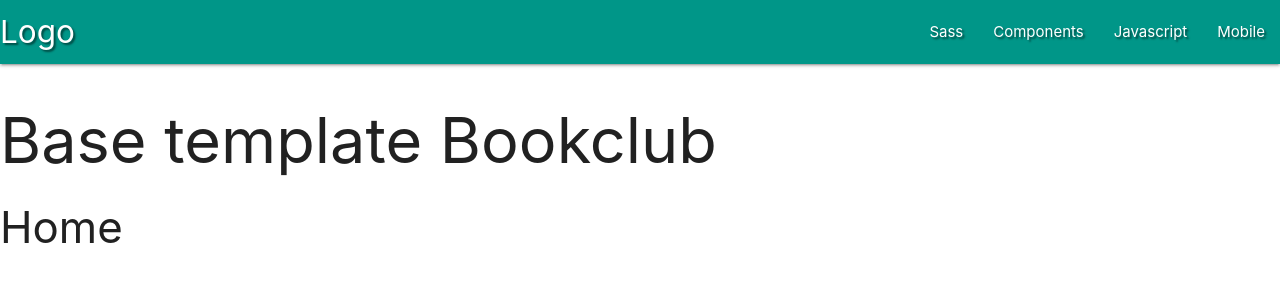
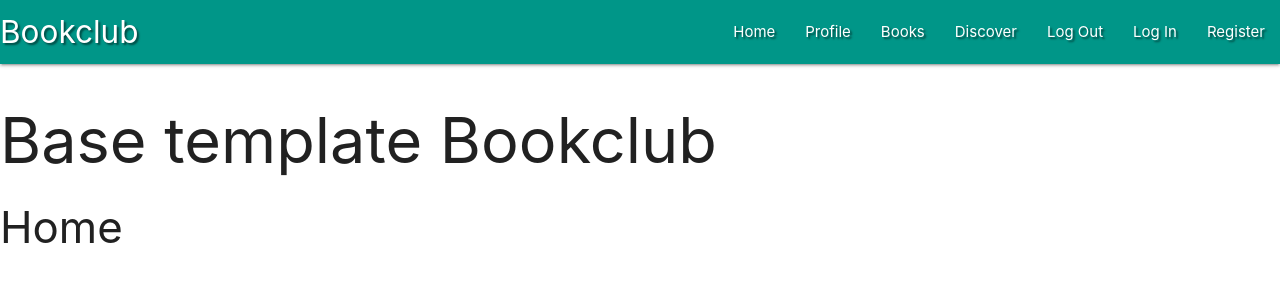
Before and after one commit to cnavotka/bookclub, a Flask app: page / in a window 1280 px wide. Shown: the top 300 px of the page. Run offline with Flask 2, Linux system fonts and the light colour scheme; some libraries are stand-ins or nearby versions; some web fonts are replaced.

Commit message:
Add the names of the html pages for the navbar

```diff
--- a/templates/base.html
+++ b/templates/base.html
@@ -18,23 +18,30 @@
         <!-- Top navbar-->
         <nav class="nav-extended text-shadow teal">
             <div class="nav-wrapper">
-                <a href="#!" class="brand-logo">Logo</a>
-                <a href="#" data-target="mobile-demo" class="sidenav-trigger"><i class="material-icons">menu</i></a>
+                <a href="#!" class="brand-logo">Bookclub</a>
+                <a href="#" data-target="mobile-demo" class="sidenav-trigger"><i class="fas fa-bars"></i></a>
                 <ul class="right hide-on-med-and-down">
-                    <li><a href="sass.html">Sass</a></li>
-                    <li><a href="badges.html">Components</a></li>
-                    <li><a href="collapsible.html">Javascript</a></li>
-                    <li><a href="mobile.html">Mobile</a></li>
+                    <li><a href="#">Home</a></li>
+                    <li><a href="#">Profile</a></li>
+                    <li><a href="#">Books</a></li>
+                    <li><a href="#">Discover</a></li>
+                    <li><a href="#">Log Out</a></li>
+                    <li><a href="#">Log In</a></li>
+                    <li><a href="#">Register</a></li>
                 </ul>
             </div>
         </nav>
 
         <!-- mobile navbar-->
         <ul class="sidenav" id="mobile-demo">
-            <li><a href="sass.html">Sass</a></li>
-            <li><a href="badges.html">Components</a></li>
-            <li><a href="collapsible.html">Javascript</a></li>
-            <li><a href="mobile.html">Mobile</a></li>
+            <li><h4 class="center-align light-blue-text text-darken 4">Bookclub</h4></li>
+            <li><a href="#">Home</a></li>
+            <li><a href="#">Profile</a></li>
+            <li><a href="#">Books</a></li>
+            <li><a href="#">Discover</a></li>
+            <li><a href="#">Log Out</a></li>
+            <li><a href="#">Log In</a></li>
+            <li><a href="#">Register</a></li>
         </ul>
 
     </header>
```
